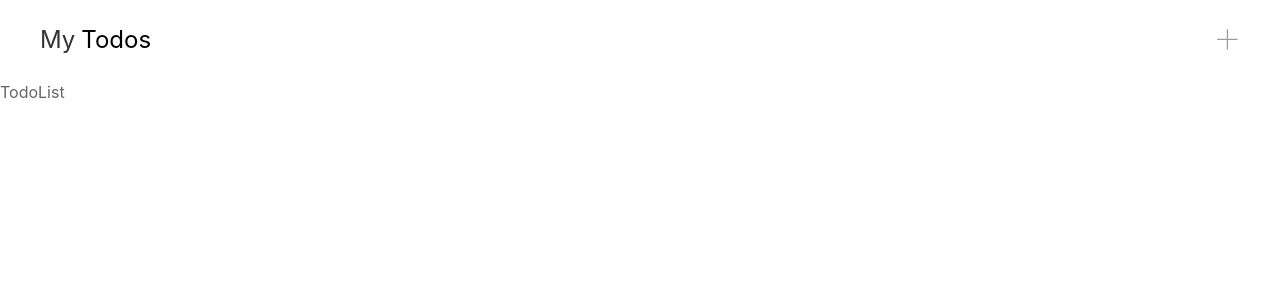
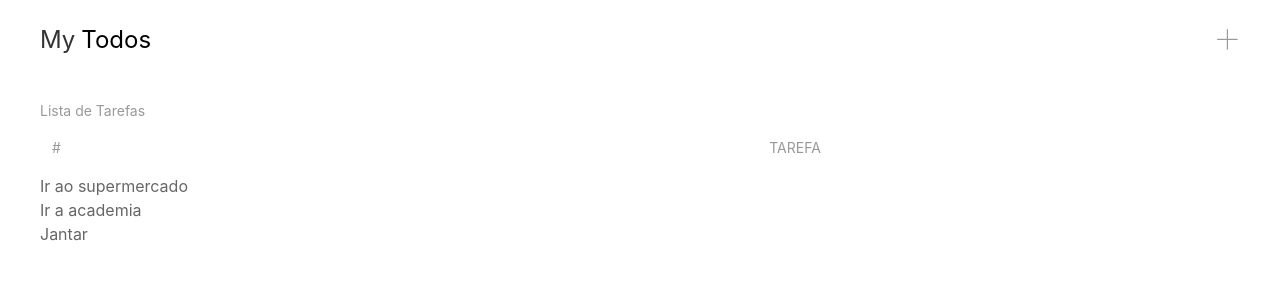
Before and after one commit to curioussdev/ToDoApp, a React (Create React App) app: page / in a window 1280 px wide. Shown: the top 300 px of the page. Built offline with nearby package versions, Linux system fonts and the light colour scheme.

Commit message:
exibindo itens

```diff
--- a/src/components/App.tsx
+++ b/src/components/App.tsx
@@ -6,7 +6,7 @@ import TodoList from './TodoList';
 
 const App = () => {
     return(
-        <div>
+        <div className="uk-container">
             <Navbar></Navbar>
             <TodoList></TodoList>
 
--- a/src/components/TodoList.tsx
+++ b/src/components/TodoList.tsx
@@ -10,7 +10,23 @@ const TodoList = () => {
 
 
     return(
-        <div>TodoList</div>
+        <table className="uk-table">
+            <caption>Lista de Tarefas</caption>
+            <thead>
+                <tr>
+                    <th>#</th>
+                    <th>Tarefa</th>
+                    <th></th>
+                </tr>
+            </thead>
+            <tbody>
+                {
+                    todos?.map(
+                        todo => (<div key={todo.id}>{todo.title}</div>)
+                    )
+                }
+            </tbody>
+        </table>
     );
 }
 
```
